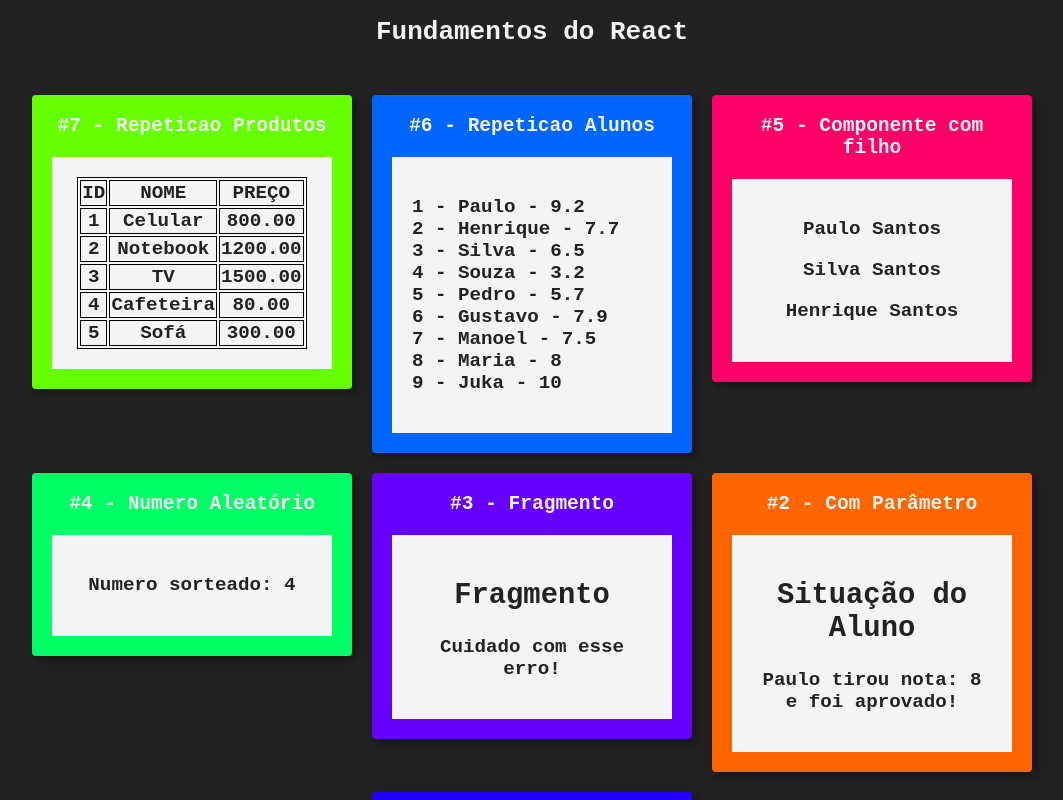
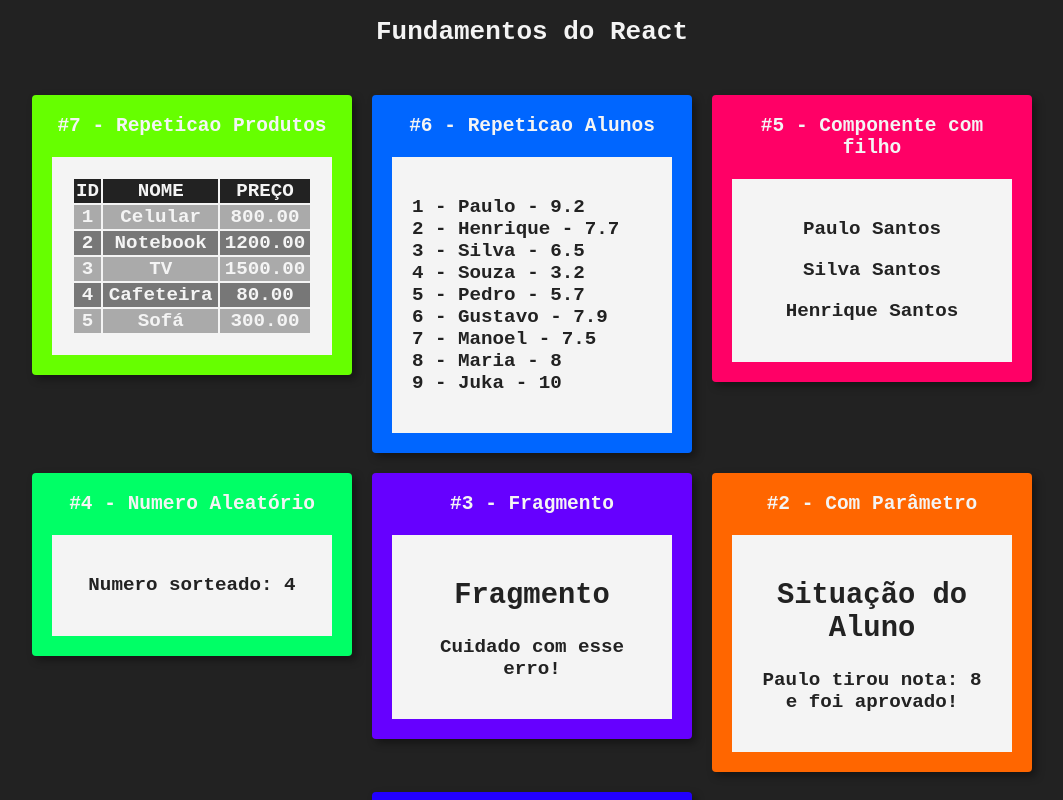
Before and after one commit to Henrique1204/Fundamentos-React, a React (Create React App) app: page / in a window 1280 px wide. Shown: the top 800 px of the page, without its empty margins (108-1171 px from the left). Built offline with nearby package versions, Linux system fonts and the light colour scheme.

Commit message:
Adicionar correcao exercicio de repeticao

```diff
--- a/src/componentes/Repeticao/TabelaProdutos.css
+++ b/src/componentes/Repeticao/TabelaProdutos.css
@@ -1,7 +1,16 @@
 table {
-    margin: 0 auto;
+    width: 100%;
+    color: #F4F4F4;
 }
 
-table, table * {
-    border: 1px solid #000;
+thead {
+    background-color: #222;
 }
+
+tbody tr:nth-child(odd) {
+    background-color: #AAA;
+}
+
+tbody tr:nth-child(even) {
+    background-color: #777;
+}
--- a/src/componentes/Repeticao/TabelaProdutos.jsx
+++ b/src/componentes/Repeticao/TabelaProdutos.jsx
@@ -3,15 +3,17 @@ import produtos from "../../data/produtos";
 import "./TabelaProdutos.css";
 
 export default () => {
-    const linhasProdutos = produtos.map((produto) => {
-        return (
-            <tr key={ produto["id"] } >
-                <td>{ produto["id"] }</td>
-                <td>{ produto["nome"] }</td>
-                <td>{ produto["preco"] }</td>
-            </tr>
-        );
-    });
+    function getLinhas(lista) {
+        return lista.map((item) => {
+            return (
+                <tr key={ item["id"] } >
+                    <td>{ item["id"] }</td>
+                    <td>{ item["nome"] }</td>
+                    <td>{ item["preco"] }</td>
+                </tr>
+            );
+        });
+    }
 
     return (
         <table>
@@ -23,7 +25,7 @@ export default () => {
                 </tr>
             </thead>
             <tbody>
-                { linhasProdutos }
+                { getLinhas(produtos) }
             </tbody>
         </table>
     )
```
